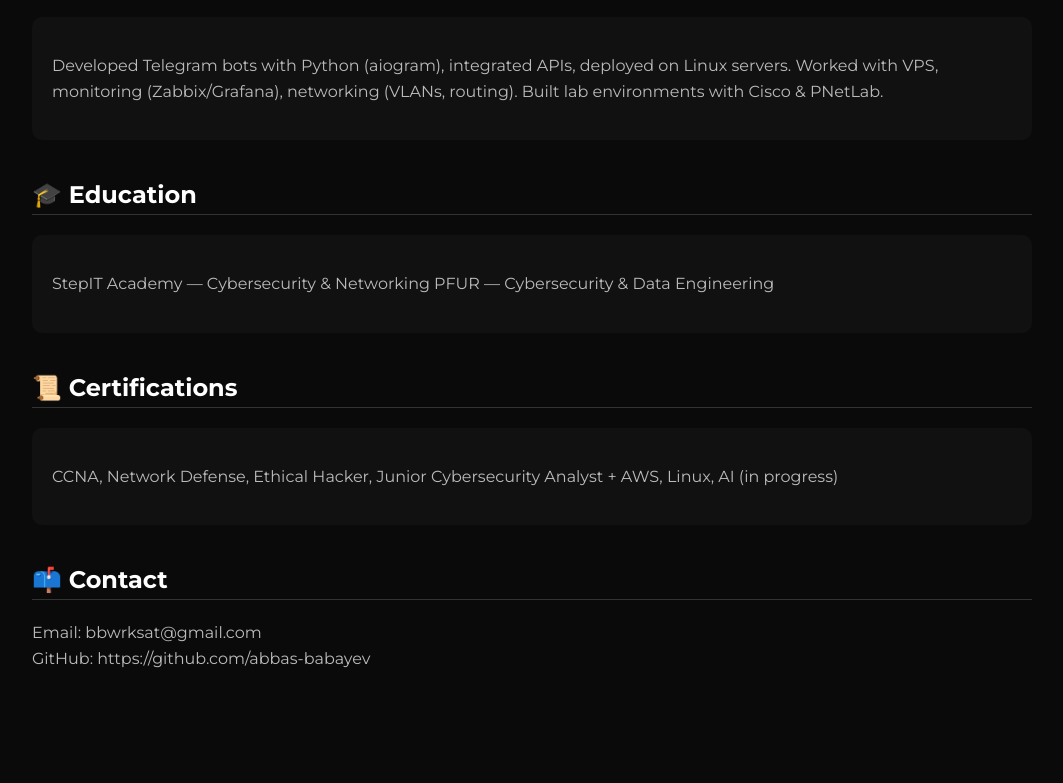
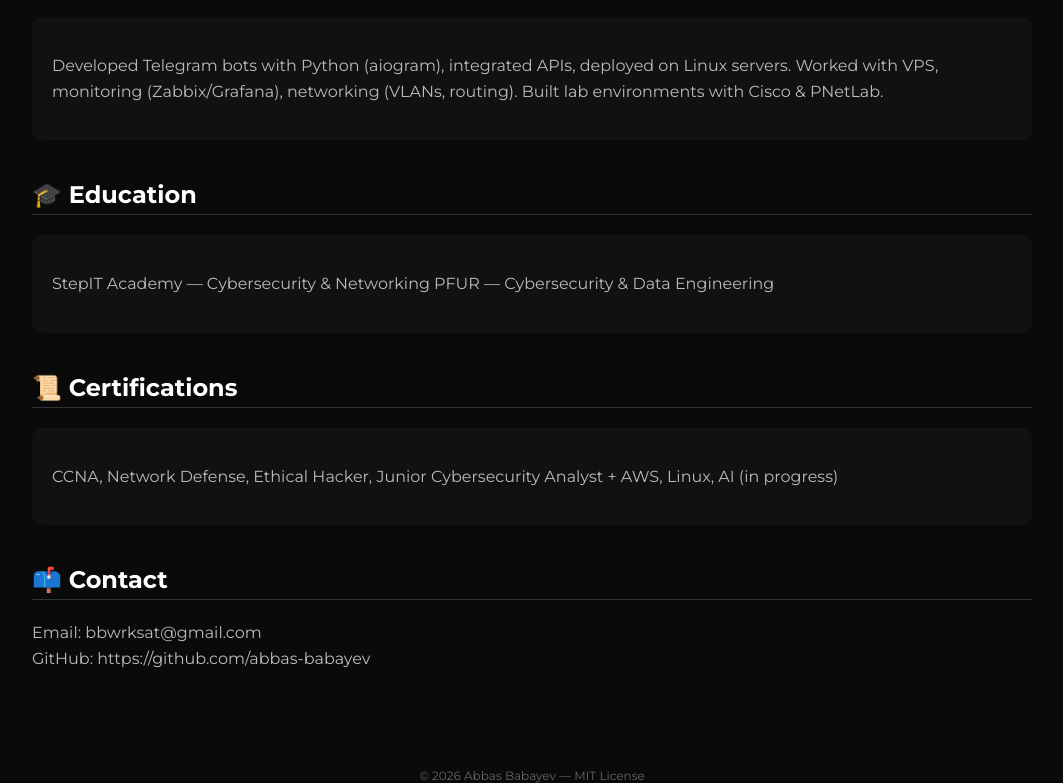
Before and after one commit to abbas-babayev/abbas-babayev.github.io, a plain HTML site: page index.html in a window 1280 px wide. Shown: the part 1362-2145 px from the top of the page, without its empty margins (108-1171 px from the left). Before the commit the page ends 2090 px from the top, so only its background shows below. Drawn offline with Linux system fonts and the light colour scheme.

Commit message:
Add MIT footer

```diff
--- a/index.html
+++ b/index.html
@@ -159,4 +159,7 @@
 </div>
 
 </body>
+<footer style="margin-top:40px; text-align:center; color:#666; font-size:12px;">
+© 2026 Abbas Babayev — MIT License
+</footer>
 </html>
```
